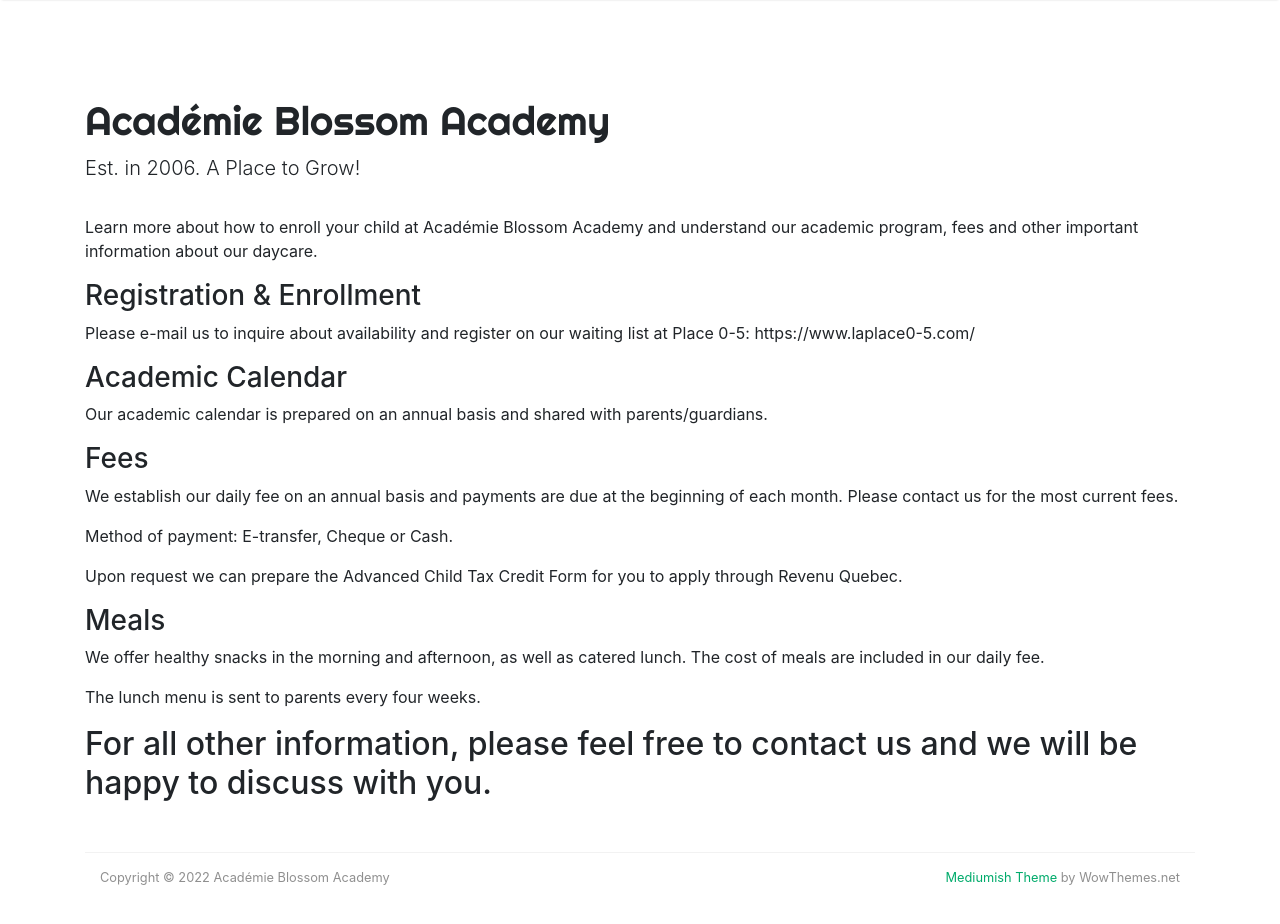
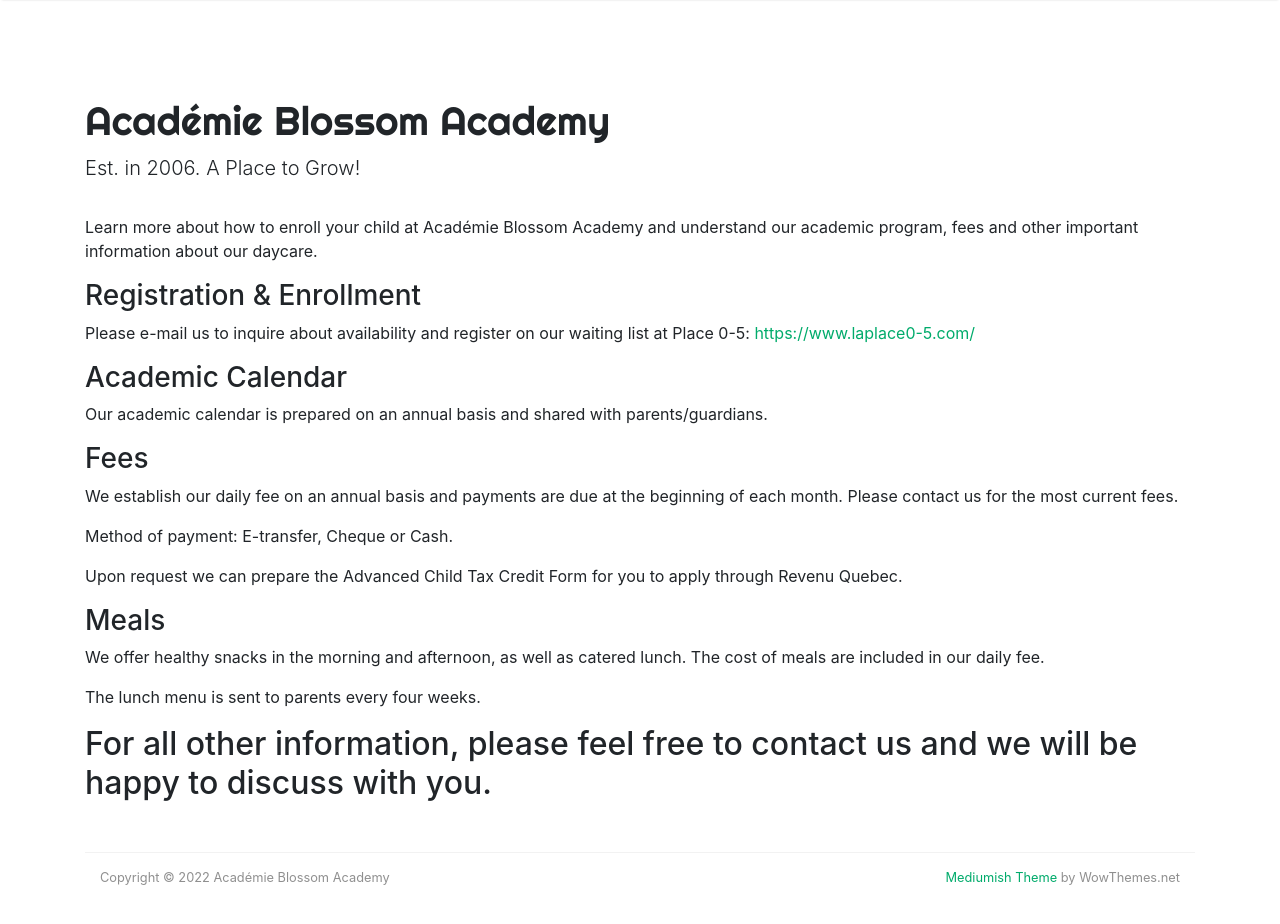
Before and after one commit to blossomacademyca/site-blossomacademy, a Jekyll site: the page built from enrollment_information.md, in a window 1280 px wide and 961 px high. Shown: the top 924 px of the window. Built offline with Jekyll 4.4.1, drawn with Linux system fonts in a browser that asks for light colours; nearby versions of some CDN libraries; comment, search, counter and statistics services are not loaded; part of the change alters nothing that is shown.

```diff
--- a/enrollment_information.md
+++ b/enrollment_information.md
@@ -6,7 +6,7 @@ Learn more about how to enroll your child at Académie Blossom Academy and under
 
 ### Registration & Enrollment
 
-Please e-mail us to inquire about availability and register on our waiting list at Place 0-5: https://www.laplace0-5.com/
+Please e-mail us to inquire about availability and register on our waiting list at Place 0-5: [https://www.laplace0-5.com/](https://www.laplace0-5.com/)
 
 ### Academic Calendar
 
```
